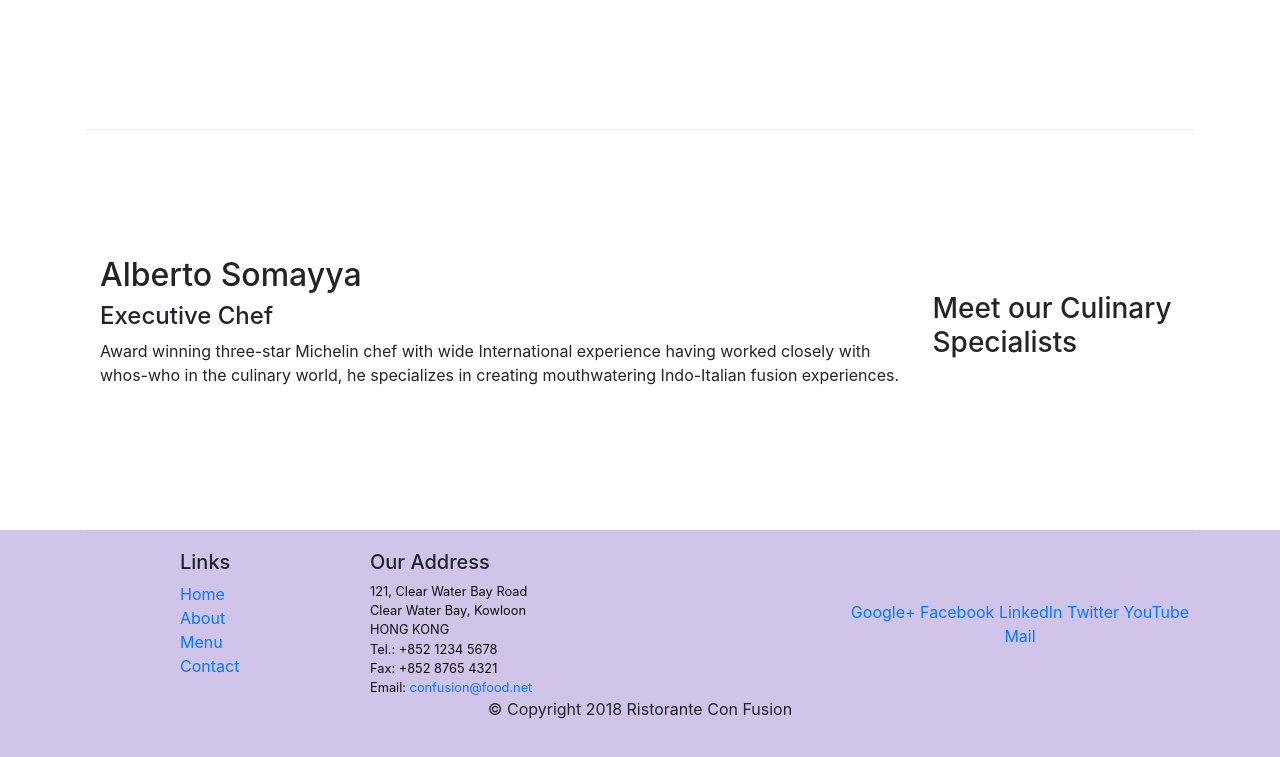
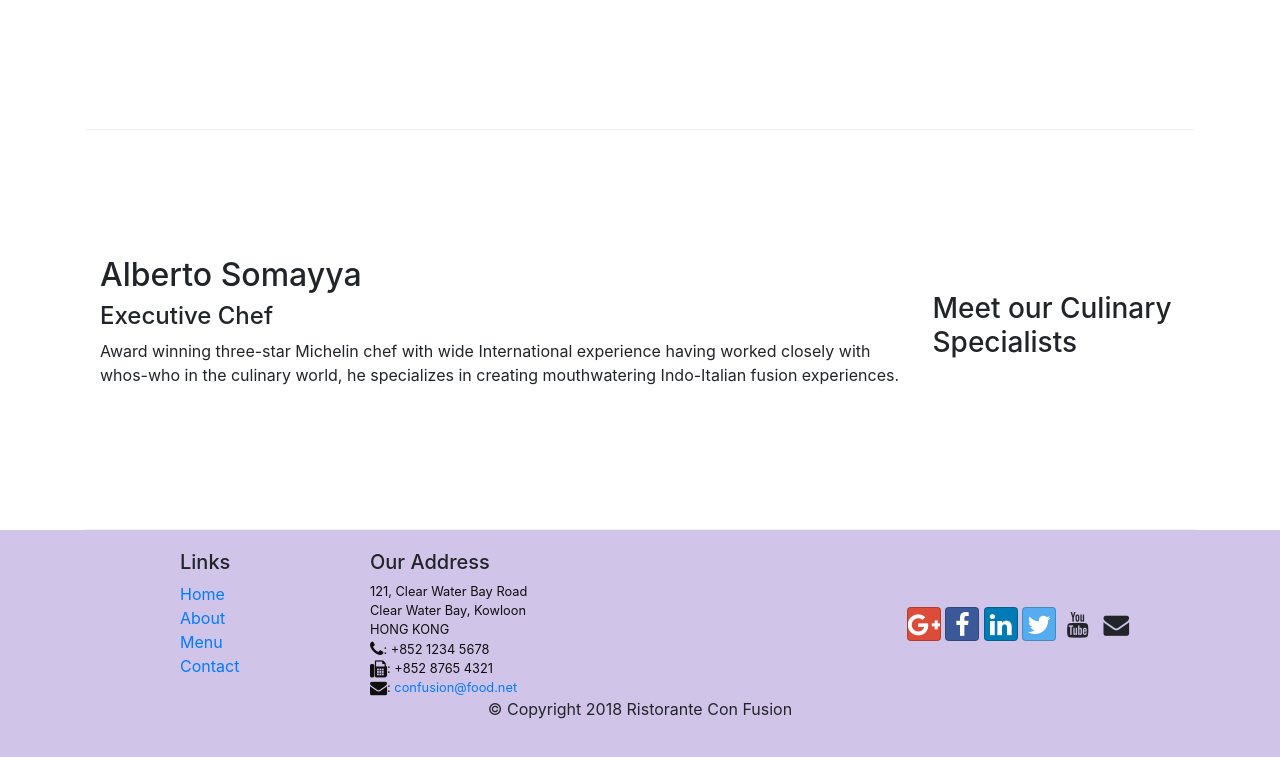
Before and after one commit to keshavsharma07/Bootstrap, a website: page index.html in a window 1280 px wide. Shown: the part 1004-1761 px from the top of the page. Drawn offline with nearby package versions, Linux system fonts and the light colour scheme.

Commit message:
font-awesome

```diff
--- a/index.html
+++ b/index.html
@@ -8,6 +8,8 @@
 
     <!-- Bootstrap CSS -->
     <link rel="stylesheet" href="node_modules/bootstrap/dist/css/bootstrap.min.css">
+    <link rel="stylesheet" href="node_modules/font-awesome/css/font-awesome.min.css ">
+    <link rel="stylesheet" href="node_modules/bootstrap-social/bootstrap-social.css">
     <link rel="stylesheet" href="css/styles.css" >
     <title>Ristorante Con Fusion</title>
 </head>
@@ -22,10 +24,10 @@
                     <a class="navbar-brand mr-auto" href="#">Con Fusion</a>
                     <div class="collapse navbar-collapse " id="Navbar">
                         <ul class="navbar-nav mr-auto">
-                            <li class="nav-item active"><a class="nav-link" href="#"> Home</a></li>
-                            <li class="nav-item"><a class="nav-link" href="./aboutus.html">About</a></li>
-                            <li class="nav-item"><a class="nav-link" href="#">Menu</a></li>
-                            <li class="nav-item"><a class="nav-link" href="#">Contact</a></li>
+                            <li class="nav-item active"><a class="nav-link" href="#"> <span class="fa fa-home fa-lg"></span> Home</a></li>
+                            <li class="nav-item"><a class="nav-link" href="./aboutus.html"><span class="fa fa-info fa-lg"></span> About</a></li>
+                            <li class="nav-item"><a class="nav-link" href="#"><span class="fa fa-list fa-lg"></span> Menu</a></li>
+                            <li class="nav-item"><a class="nav-link" href="#"><span class="fa fa-address fa-lg"></span> Contact</a></li>
                         </ul>
                     </div>
 
@@ -98,19 +100,19 @@
 		              121, Clear Water Bay Road<br>
 		              Clear Water Bay, Kowloon<br>
 		              HONG KONG<br>
-		              Tel.: +852 1234 5678<br>
-		              Fax: +852 8765 4321<br>
-		              Email: <a href="mailto:confusion@food.net">confusion@food.net</a>
+		              <i class="fa fa-phone fa-lg"></i>: +852 1234 5678<br>
+		              <i class="fa fa-fax fa-lg"></i>: +852 8765 4321<br>
+		              <i class="fa fa-envelope fa-lg"></i>: <a href="mailto:confusion@food.net">confusion@food.net</a>
 		           </address>
                 </div>
                 <div class="col-12 col-sm-4 align-self-center">
                     <div class="text-center">
-                        <a href="http://google.com/+">Google+</a>
-                        <a href="http://www.facebook.com/profile.php?id=">Facebook</a>
-                        <a href="http://www.linkedin.com/in/">LinkedIn</a>
-                        <a href="http://twitter.com/">Twitter</a>
-                        <a href="http://youtube.com/">YouTube</a>
-                        <a href="mailto:">Mail</a>
+                        <a class="btn btn-social-icon btn-google" href="http://google.com/+"><i class="fa fa-google-plus fa-lg"></i></a>
+                        <a class="btn btn-social-icon btn-facebook" href="http://www.facebook.com/profile.php?id="><i class="fa fa-facebook fa-lg"></i></a>
+                        <a class="btn btn-social-icon btn-linkedin" href="http://www.linkedin.com/in/"><i class="fa fa-linkedin fa-lg"></i></a>
+                        <a class="btn btn-social-icon btn-twitter" href="http://twitter.com/"><i class="fa fa-twitter fa-lg"></i></a>
+                        <a class="btn btn-social-icon btn-youtube" href="http://youtube.com/"><i class="fa fa-youtube fa-lg"></i></a>
+                        <a class="btn btn-social-icon" href="mailto:"><i class="fa fa-envelope fa-lg"></i></a>
                     </div>
                 </div>
            </div>
--- a/package.json
+++ b/package.json
@@ -15,6 +15,8 @@
   },
   "dependencies": {
     "bootstrap": "^4.5.2",
+    "bootstrap-social": "^5.1.1",
+    "font-awesome": "^4.7.0",
     "jquery": "^3.3.1",
     "popper.js": "^1.12.9"
   }
```
Also changed, not shown: aboutus.html (+6 -4 lines), 1 other file.
